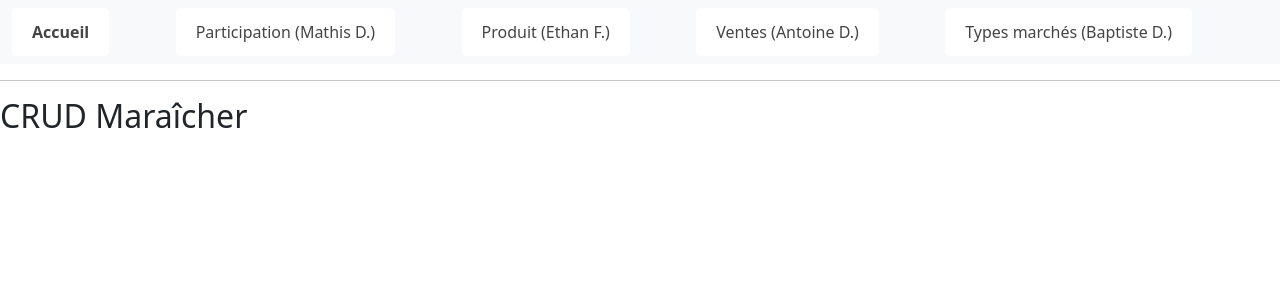
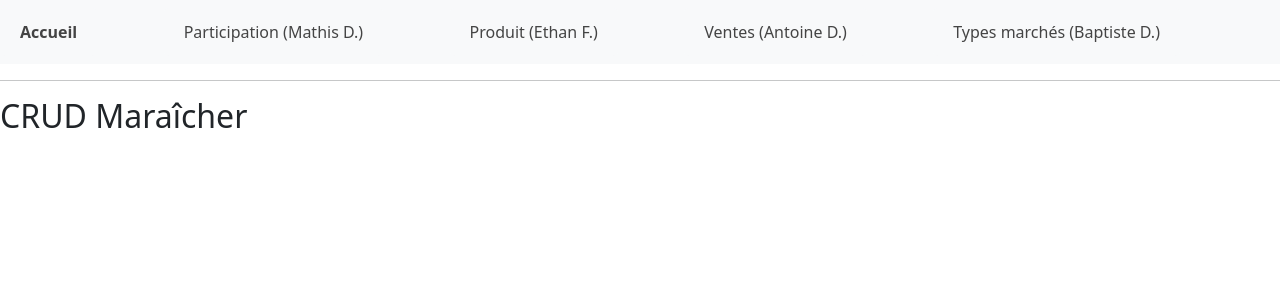
Before and after one commit to bdidier3/SAE1_04, a Flask app: page / in a window 1280 px wide. Shown: the top 300 px of the page. Run offline with Flask 3, Linux system fonts and the light colour scheme; some libraries are stand-ins or nearby versions.

Commit message:
Modification de la barre de naviguation : css

```diff
--- a/static/mes_styles.css
+++ b/static/mes_styles.css
@@ -29,7 +29,7 @@
   text-decoration: none;
   font-size: 16px;
   padding: 12px 20px;
-  background-color: white;
+  background-color: rgba(var(--bs-light-rgb),var(--bs-bg-opacity))!important;
   border-radius: 5px;
   display: block;
   text-align: center;
--- a/templates/_nav.html
+++ b/templates/_nav.html
@@ -1,11 +1,6 @@
 <link href="../static/bootstrap/css/bootstrap.css" rel="stylesheet">
 
 <nav class="navbar navbar-expand-lg navbar-light bg-light">
-
-  <div class="container-fluid">
-    <button class="navbar-toggler" type="button" data-bs-toggle="collapse" data-bs-target="#navbarNav" aria-controls="navbarNav" aria-expanded="false" aria-label="Toggle navigation">
-      <span class="navbar-toggler-icon"></span>
-    </button>
 
      <ul class="custom-nav-list">
     <li class="custom-nav-item">
```
